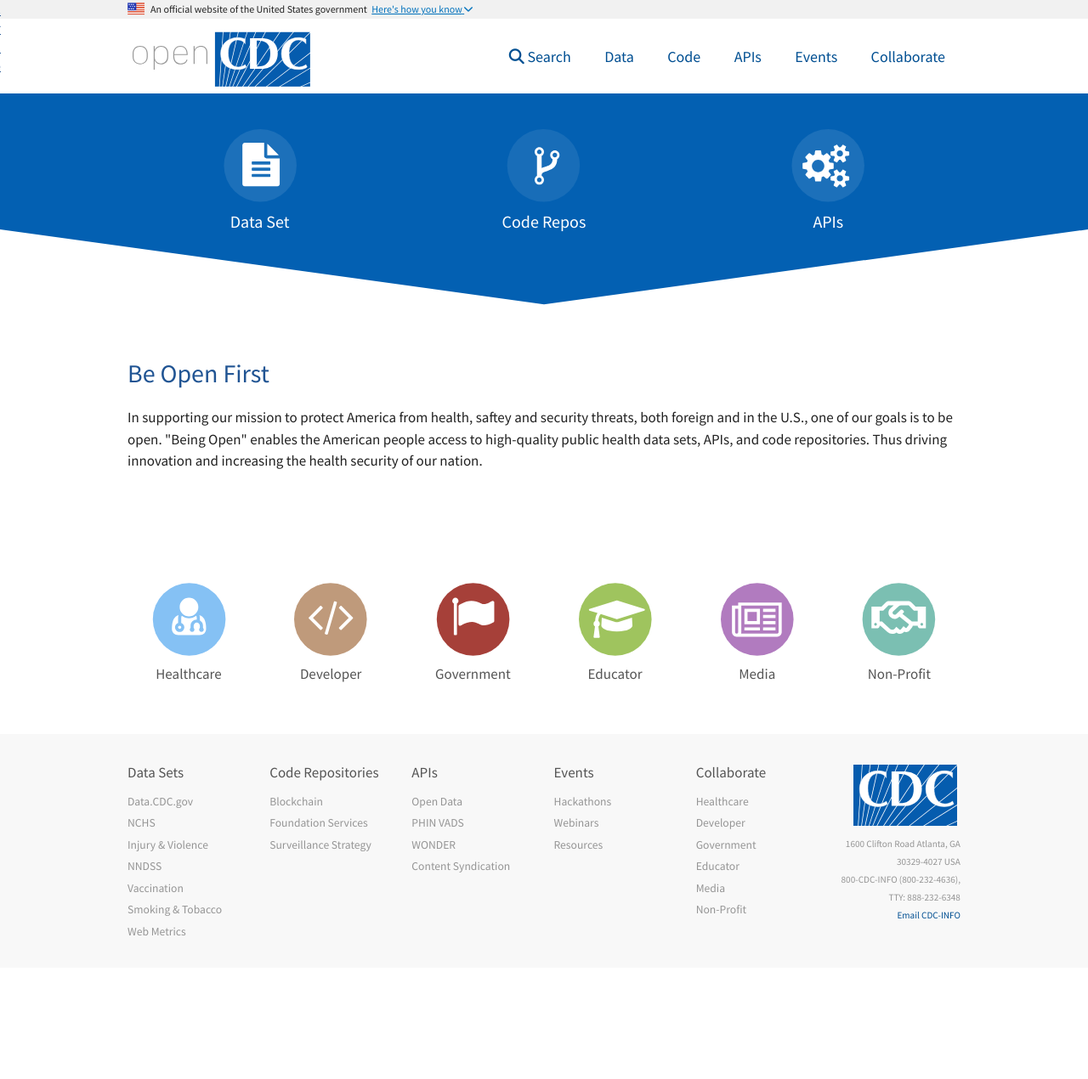
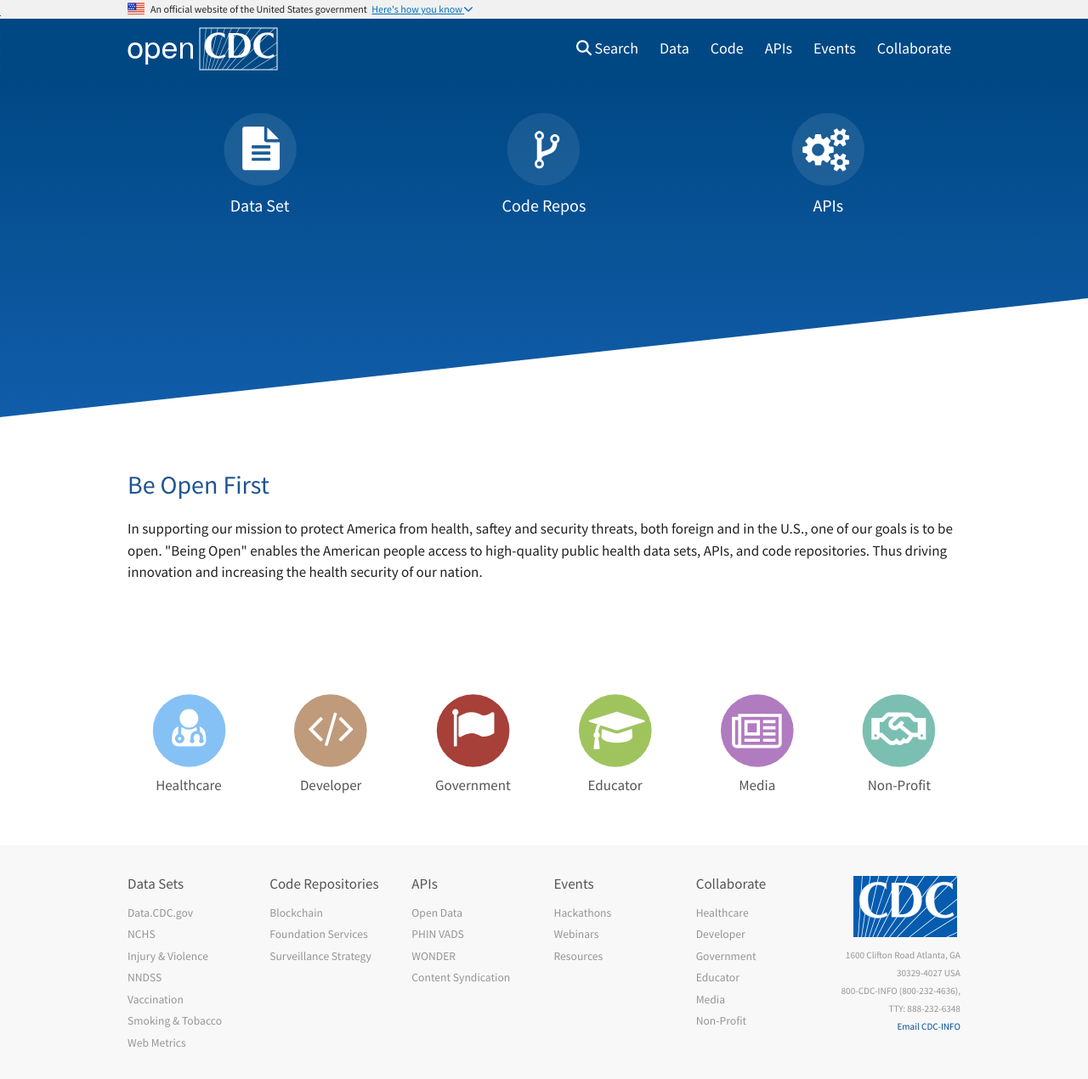
Before and after one commit to CDCgov/opencdc, a Jekyll site: the page built from pages/home.md, in a window 1280 px wide. Shown: the whole page at 85% size. Built offline with Jekyll 4.4.1, drawn with Linux system fonts in a browser that asks for light colours; nearby versions of some CDN libraries; before the commit the page ends 1139 px from its top, so only the background shows below that.

Commit message:
hero style updates
added new logo and blue background hero + header. The contrast between the blue and other colors passes 508+WCAG AA + AAA normal and large text checkers.

```diff
--- a/_config.yml
+++ b/_config.yml
@@ -17,7 +17,7 @@
   background: '#ffffff'
   button:
     background: '#0071bc'
-    hover: '#3e94cf'
+    hover: '#115daa'
     text: '#fff'
   headers: '#205493'
   text: '#212121'
--- a/_includes/hero-header.html
+++ b/_includes/hero-header.html
@@ -40,8 +40,8 @@
         {% include search.html %}
       {% endif %}
     </section>
-    <svg class="hero-border" width="100%" height="100" viewBox="0 0 100 102" preserveAspectRatio="none">
-      <path d="M0 0 L50 90 L100 0 V100 H0" fill="#fff" />
+    <svg class="hero-border" xmlns="http://www.w3.org/2000/svg" viewBox="0 0 100 100" preserveAspectRatio="none">
+      <polygon fill="white" points="0,100 100,0 100,100"/>
     </svg>
   </div>
 </section>
--- a/_sass/_header.scss
+++ b/_sass/_header.scss
@@ -1,11 +1,7 @@
+#header {
+	background: $dark-blue;
+}
+
 .header-logo {
   min-width: 50px;
 }
-
-
-.hero-border{
-  position:absolute;
-  bottom:-10px; left:0;
-  width:100%; height:100px;
-  display:block;
-}
--- a/_sass/_hero.scss
+++ b/_sass/_hero.scss
@@ -2,10 +2,19 @@
   background-size: cover;
   background-repeat: no-repeat;
   background-position: 50% 50%;
-  background-color: #0360B2;
-  min-height: 250px;
+  min-height: 400px;
   position: relative;
+  @include linearGradient(#004884, #115daa);
 }
+
+.hero-border {
+  position: absolute;
+  bottom: 0;
+  width: 100%;
+  height: 140px;
+  /* set height to pixels if you want angle to change with screen width */
+}
+
 .hero-search {
   // background-color: rgba(46, 133, 64, 0.7);
   bottom: 30%;
--- a/_sass/_navbar.scss
+++ b/_sass/_navbar.scss
@@ -21,7 +21,6 @@
 #logo a {
   border: none;
   display: block;
-  height: 75px;
 }
 #logo h1 {
   font-size: 3rem;
@@ -31,7 +30,7 @@
 .usa-nav-list a:hover {
   border-bottom: 0;
   text-decoration: none;
-  color: $cdc-blue;
+  color: white;
 }
 .usa-nav-list {
   float: right;
@@ -45,12 +44,14 @@
   display: inline;
 }
 .usa-menu-item a {
-  padding: 1em;
+  padding: 0.6em;
 }
 .usa-menu-item:hover a,
 .usa-menu-item.active a {
-  background-color: $button-color;
-  color: $button-text-color;
+  color: #FFDD75;
+  text-decoration: underline;
+  @include border-radius($radius);
+  @include transition($transition);
 }
 @media (max-width: 600px) {
   .usa-site-navbar .usa-grid {
--- a/assets/css/main.scss
+++ b/assets/css/main.scss
@@ -15,7 +15,7 @@
 $background-color:         {{ site.colors.background }};
 $headers-color:            {{ site.colors.headers }};
 $text-color:               {{ site.colors.text }};
-$header-text-color:       {{ site.colors.headers }};
+$header-text-color:        {{ site.colors.headers }};
 $button-color:             {{ site.colors.button.background }};
 $button-hover-color:       {{ site.colors.button.hover }};
 $button-text-color:        {{ site.colors.button.text }};
@@ -29,6 +29,43 @@
 
 $footer-background-color:  {{ site.colors.footer.background }};
 $footer-text-color:        {{ site.colors.footer.text }};
+
+// colors
+$cdc-blue: #075290;
+$cdc-logo-blue: #115daa;
+$cdc-blue-alpha-75: rgba(7, 82, 144, 0.75);
+
+$dark-blue: #004884;
+
+
+// radius
+$radius: 5px;
+
+// Mixin
+@mixin linearGradient($top, $bottom){
+    background: $top; /* Old browsers */
+    background: -moz-linear-gradient(top,  $top 0%, $bottom 100%); /* FF3.6+ */
+    background: -webkit-gradient(linear, left top, left bottom, color-stop(0%,$top), color-stop(100%,$bottom)); /* Chrome,Safari4+ */
+    background: -webkit-linear-gradient(top,  $top 0%,$bottom 100%); /* Chrome10+,Safari5.1+ */
+    background: -o-linear-gradient(top,  $top 0%,$bottom 100%); /* Opera 11.10+ */
+    background: -ms-linear-gradient(top,  $top 0%,$bottom 100%); /* IE10+ */
+    background: linear-gradient(to bottom,  $top 0%,$bottom 100%); /* W3C */
+    filter: progid:DXImageTransform.Microsoft.gradient( startColorstr='#004884', endColorstr='#115daa',GradientType=0 ); /* IE6-9 */
+}
+
+@mixin border-radius($radius) {
+    border-radius: $radius;
+    -webkit-border-radius: $radius;
+    -moz-border-radius: $radius;
+}
+
+@mixin transition($transition) {
+    -webkit-transition: all .1s ease-in-out;
+    -moz-transition: all .1s ease-in-out;
+    -ms-transition: all .1s ease-in-out;
+    -o-transition: all .1s ease-in-out;
+    transition: all .1s ease-in-out;
+}
 
 // Width of the content area
 $content-width:    800px;
```
Also changed, not shown: assets/img/site-logo.svg.
